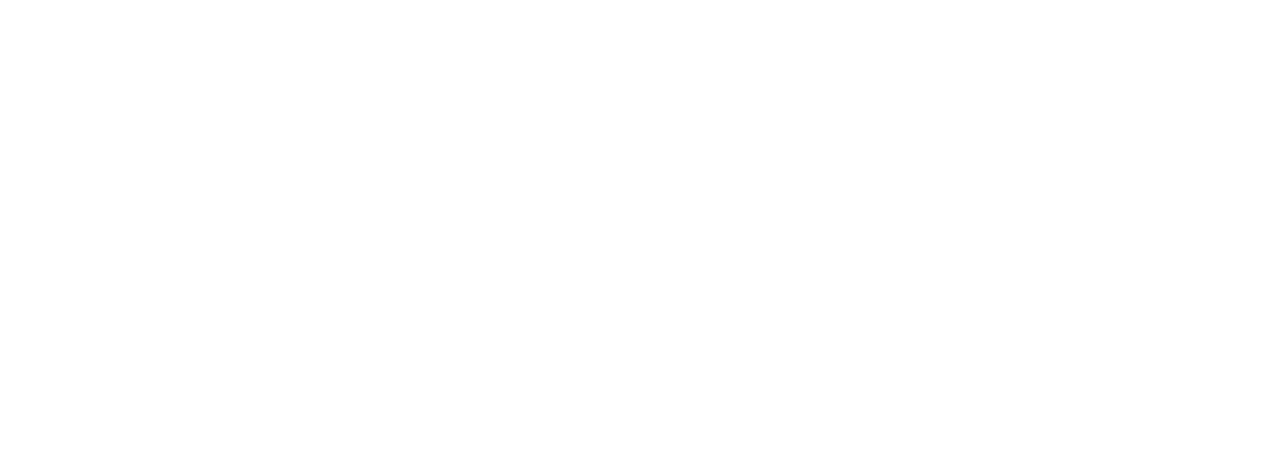
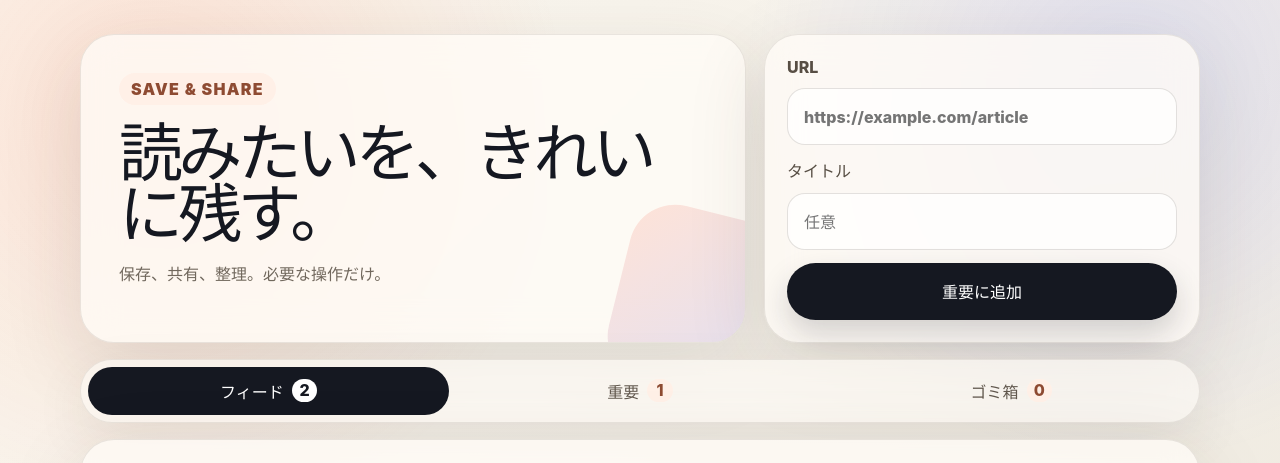
Before and after one commit to Nacchanman/save-share, a website: page index.html in a window 1280 px wide. Shown: the top 463 px of the page. Drawn offline with Linux system fonts and the light colour scheme; the site is published under a folder, as on GitHub Pages, so addresses that start at the root find nothing.

Commit message:
Use relative asset paths for iOS webview

```diff
--- a/index.html
+++ b/index.html
@@ -2,12 +2,13 @@
 <html lang="ja">
   <head>
     <meta charset="UTF-8" />
-    <meta name="viewport" content="width=device-width, initial-scale=1.0" />
+    <meta name="viewport" content="width=device-width, initial-scale=1.0, viewport-fit=cover" />
+    <meta name="theme-color" content="#151821" />
     <title>Save & Share</title>
-    <link rel="stylesheet" href="/src/styles.css" />
+    <link rel="stylesheet" href="./src/styles.css" />
   </head>
   <body>
     <div id="root"></div>
-    <script type="module" src="/src/main.js"></script>
+    <script type="module" src="./src/main.js"></script>
   </body>
 </html>
```
